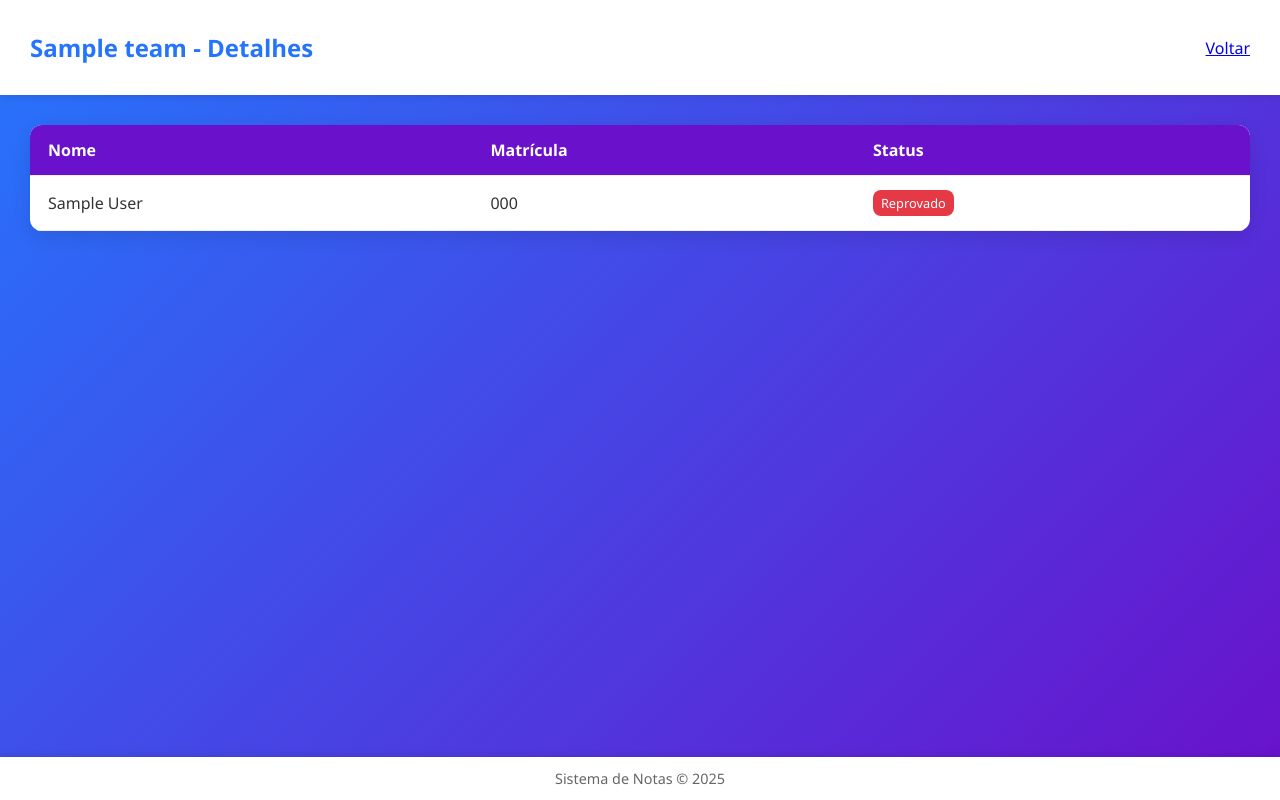
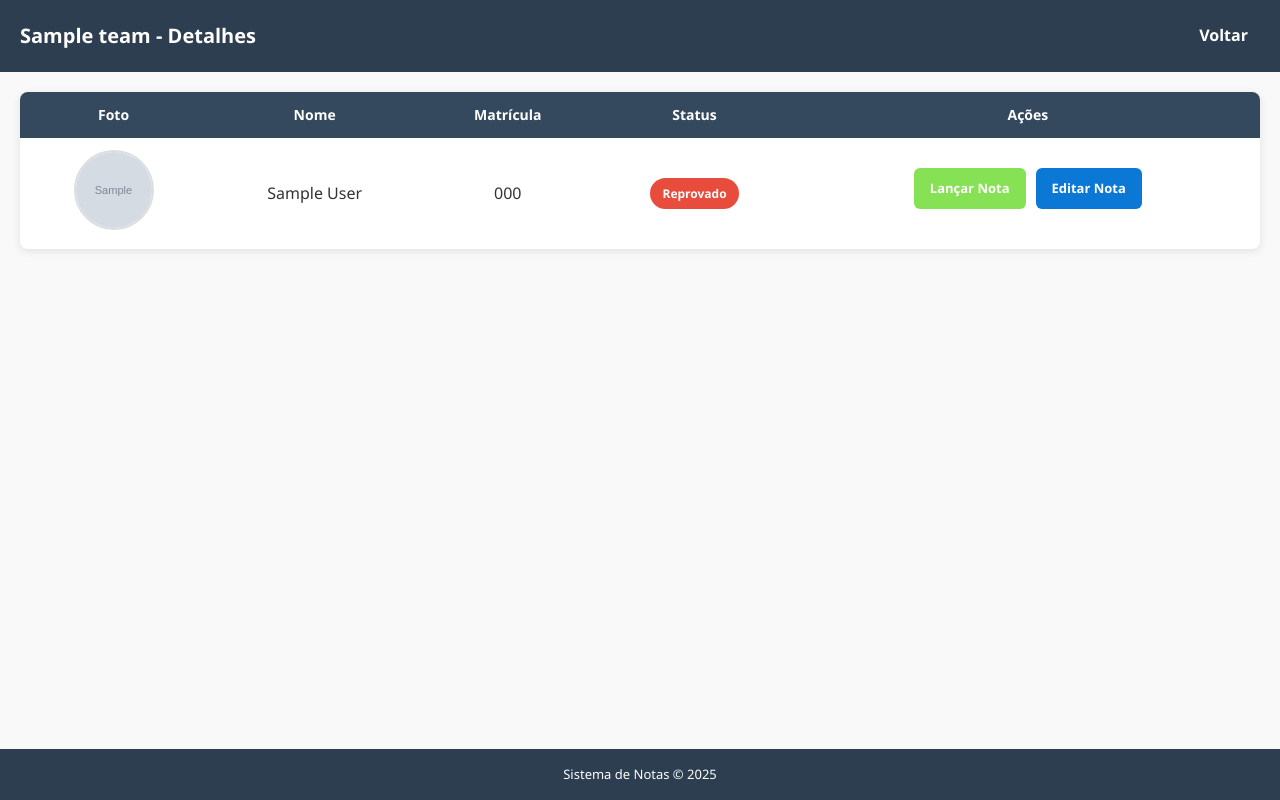
Before and after one commit to MarivaldoDev/sistema_escolar, a Django app: page /turmas/1/ in a window 1280 px wide. Run offline with Django 5.2, Linux system fonts and the light colour scheme; a user stored in the database is signed in; tables that the repository leaves empty hold one stand-in row (values such as "Sample post"); grey boxes marked "Sample" are stand-in pictures.

Commit message:
style: página de turma específica criada

```diff
--- a/base_static/global/css/turma_detail.css
+++ b/base_static/global/css/turma_detail.css
@@ -1,30 +1,60 @@
+/* ================================
+   Reset básico
+================================ */
+* {
+  margin: 0;
+  padding: 0;
+  box-sizing: border-box;
+  font-family: "Segoe UI", Tahoma, Geneva, Verdana, sans-serif;
+}
+
+/* ================================
+   Corpo
+================================ */
 body {
-    margin: 0;
-    font-family: 'Segoe UI', Tahoma, Geneva, Verdana, sans-serif;
-    background: linear-gradient(135deg, #2575fc, #6a11cb);
+  background-color: #f9f9f9;
   color: #333;
+  line-height: 1.6;
   min-height: 100vh;
   display: flex;
   flex-direction: column;
 }
 
+/* ================================
+   Cabeçalho
+================================ */
 header {
-    background: #fff;
-    padding: 15px 30px;
-    box-shadow: 0 2px 8px rgba(0,0,0,0.1);
+  background: #2c3e50;
+  color: #fff;
+  padding: 20px;
   display: flex;
   justify-content: space-between;
   align-items: center;
 }
 
 header h1 {
-    color: #2575fc;
-    font-size: 1.5rem;
+  font-size: 20px;
 }
 
+header nav a {
+  color: #fff;
+  text-decoration: none;
+  font-weight: bold;
+  padding: 6px 12px;
+  border-radius: 5px;
+  transition: background 0.3s;
+}
+
+header nav a:hover {
+  background: #768491;
+}
+
+/* ================================
+   Container da tabela
+================================ */
 .table-container {
   flex: 1;
-    padding: 30px;
+  padding: 20px;
   overflow-x: auto;
 }
 
@@ -32,46 +62,121 @@ table {
   width: 100%;
   border-collapse: collapse;
   background: #fff;
-    border-radius: 12px;
+  border-radius: 8px;
   overflow: hidden;
-    box-shadow: 0 6px 18px rgba(0,0,0,0.1);
+  box-shadow: 0px 2px 8px rgba(0, 0, 0, 0.1);
 }
 
-th, td {
-    padding: 14px 18px;
-    text-align: left;
-    border-bottom: 1px solid #eee;
+thead {
+  background: #34495e;
+  color: #fff;
 }
 
-th {
-    background: #6a11cb;
-    color: #fff;
-    font-size: 1rem;
+thead th {
+  padding: 12px;
+  text-align: center;
+  font-size: 14px;
 }
 
-tr:hover {
-    background: #f5f5f5;
+tbody td {
+  padding: 10px;
+  text-align: center;
+  border-bottom: 1px solid #ddd;
+  font-size: 16px;
+  vertical-align: middle; /* mantém o conteúdo no meio da célula */
 }
 
+/* remove a linha da última TR inteira */
+tbody tr:last-child td {
+  border-bottom: none !important;
+}
+
+
+tbody tr:hover {
+  background: #f1f1f1;
+}
+
+/* ================================
+   Badges de status
+================================ */
 .badge {
+  padding: 6px 12px;
+  border-radius: 20px;
+  font-size: 12px;
+  font-weight: bold;
+  background: #27ae60;
+  color: #fff;
   display: inline-block;
-    padding: 4px 8px;
-    font-size: 0.8rem;
-    border-radius: 8px;
-    color: #fff;
-    background: #2575fc;
 }
 
 .badge.reprovado {
-    background: #e63946;
+  background: #e74c3c;
 }
 
+/* ================================
+   Coluna de ações
+================================ */
+.acoes {
+  display: flex;
+  justify-content: center;   /* centraliza horizontalmente */
+  align-items: center;       /* centraliza verticalmente */
+  gap: 10px;                 /* espaço entre os botões */
+  margin-top: 20px;
+  height: 100%;
+}
+
+
+.btn {
+  display: inline-flex;
+  align-items: center;     /* centraliza o texto verticalmente */
+  justify-content: center; /* centraliza o texto horizontalmente */
+  padding: 10px 16px;
+  border-radius: 6px;
+  text-decoration: none;
+  font-size: 13px;
+  font-weight: 600;
+  transition: background 0.3s, transform 0.2s;
+  cursor: pointer;
+  margin-bottom: 30px;
+}
+
+
+.btn-lancar {
+  background: #4bd202ab;
+  color: #fff;
+}
+
+.btn-lancar:hover {
+  background: #0e7804e8;
+}
+
+.btn-editar {
+  background: #0c78d6;
+  color: #fff;
+}
+
+.btn-editar:hover {
+  background: #0f1550;
+}
+
+/* Foto do usuário */
+.foto-user {
+  width: 80px;
+  height: 80px;
+  border-radius: 50%;
+  object-fit: cover;
+  border: 2px solid #ddd;
+}
+
+
+/* ================================
+   Rodapé
+================================ */
 footer {
-    background: #fff;
   text-align: center;
-    padding: 12px;
-    font-size: 0.9rem;
-    color: #666;
+  padding: 15px;
+  background: #2c3e50;
+  color: #fff;
+  font-size: 13px;
   margin-top: auto;
-    box-shadow: 0 -2px 8px rgba(0,0,0,0.1);
 }
--- a/core/settings.py
+++ b/core/settings.py
@@ -122,6 +122,9 @@ STATIC_URL = "static/"
 STATICFILES_DIRS = (BASE_DIR / "base_static",)
 STATIC_ROOT = BASE_DIR / "static"
 
+MEDIA_URL = "media/"
+MEDIA_ROOT = BASE_DIR / "media"
+
 # Default primary key field type
 # https://docs.djangoproject.com/en/5.2/ref/settings/#default-auto-field
 
--- a/core/urls.py
+++ b/core/urls.py
@@ -5,4 +5,5 @@ from django.urls import include, path
 
 urlpatterns = [path("admin/", admin.site.urls), path("", include("system.urls"))]
 
+urlpatterns += static(settings.MEDIA_URL, document_root=settings.MEDIA_ROOT)
 urlpatterns += static(settings.STATIC_URL, document_root=settings.STATIC_ROOT)
--- a/requirements.txt
+++ b/requirements.txt
@@ -11,6 +11,7 @@ mypy_extensions==1.1.0
 nodeenv==1.9.1
 packaging==25.0
 pathspec==0.12.1
+pillow==11.3.0
 platformdirs==4.4.0
 pre_commit==4.3.0
 python-decouple==3.8
--- a/system/admin.py
+++ b/system/admin.py
@@ -15,6 +15,7 @@ class CustomUserAdmin(UserAdmin):
         "registration_number",
         "email",
         "role",
+        "image_profile",
         "is_staff",
         "is_active",
     )
@@ -37,7 +38,7 @@ class CustomUserAdmin(UserAdmin):
                 )
             },
         ),
-        ("Informações Extras", {"fields": ("registration_number", "role")}),
+        ("Informações Extras", {"fields": ("registration_number", "role", "image_profile")}),
         ("Datas Importantes", {"fields": ("last_login", "date_joined")}),
     )
 
@@ -55,6 +56,7 @@ class CustomUserAdmin(UserAdmin):
                     "password1",
                     "password2",
                     "date_of_birth",
+                    "image_profile",
                 ),
             },
         ),
--- a/system/models.py
+++ b/system/models.py
@@ -4,6 +4,7 @@ from django.db import models
 from .utiuls.functions import (generate_unique_registration_number,
                                send_welcome_email)
 from django.contrib.auth.base_user import BaseUserManager
+
 
 # senha_geral: Abc123@00
 
@@ -48,6 +49,7 @@ class CustomUserManager(BaseUserManager):
 class CustomUser(AbstractUser):
     date_of_birth = models.DateField(null=True, blank=True)
     registration_number = models.CharField(max_length=8, unique=True, blank=True)
+    image_profile = models.ImageField(blank=True, upload_to="imagem_cadastro/%Y/%m/")
 
     ROLE_CHOICES = [
         ("aluno", "Aluno"),
--- a/system/templates/home.html
+++ b/system/templates/home.html
@@ -27,7 +27,7 @@
 
   <div class="container">
     <div class="intro">
-      <h2>Bem-vindo ao Sistema de Notas</h2>
+      <h2>Bem-vindo ao Sistema de Notas, {{ user.first_name }}!</h2>
       <p>Acompanhe o desempenho dos alunos, visualize disciplinas, gerencie turmas e veja os resultados finais.</p>
     </div>
 
--- a/system/templates/turma_detail.html
+++ b/system/templates/turma_detail.html
@@ -19,14 +19,23 @@
     <table>
       <thead>
         <tr>
+          <th>Foto</th>
           <th>Nome</th>
           <th>Matrícula</th>
           <th>Status</th>
+          <th>Ações</th>
         </tr>
       </thead>
       <tbody>
         {% for aluno in turma.members.all %}
         <tr>
+          <td>
+            {% if aluno.image_profile %}
+              <img src="{{ aluno.image_profile.url }}" alt="Foto de {{ aluno.first_name }} {{ aluno.last_name }}" class="foto-user">
+            {% else %}
+              <img src="{% static 'global/images/default_user.png' %}" alt="Sem foto" class="foto-user">
+            {% endif %}
+          </td>
           <td>{{ aluno.first_name }} {{ aluno.last_name }}</td>
           <td>{{ aluno.registration_number }}</td>
           <td>
@@ -35,6 +44,10 @@
             {% else %}
               <span class="badge reprovado">Reprovado</span>
             {% endif %}
+          </td>
+          <td class="acoes">
+            <a href="" class="btn btn-lancar">Lançar Nota</a>
+            <a href="" class="btn btn-editar">Editar Nota</a>
           </td>
         </tr>
         {% endfor %}
--- a/system/templates/turmas.html
+++ b/system/templates/turmas.html
@@ -9,7 +9,7 @@
 </head>
 <body>
   <header>
-    <h1>Turmas</h1>
+    <h1>Minhas Turmas</h1>
   </header>
 
   <main>
```
Also changed, not shown: base_static/global/images/image_default.png (added), system/migrations/0002_customuser_image_profile.py (added). Lines whose indentation alone changed are shown as unchanged.
